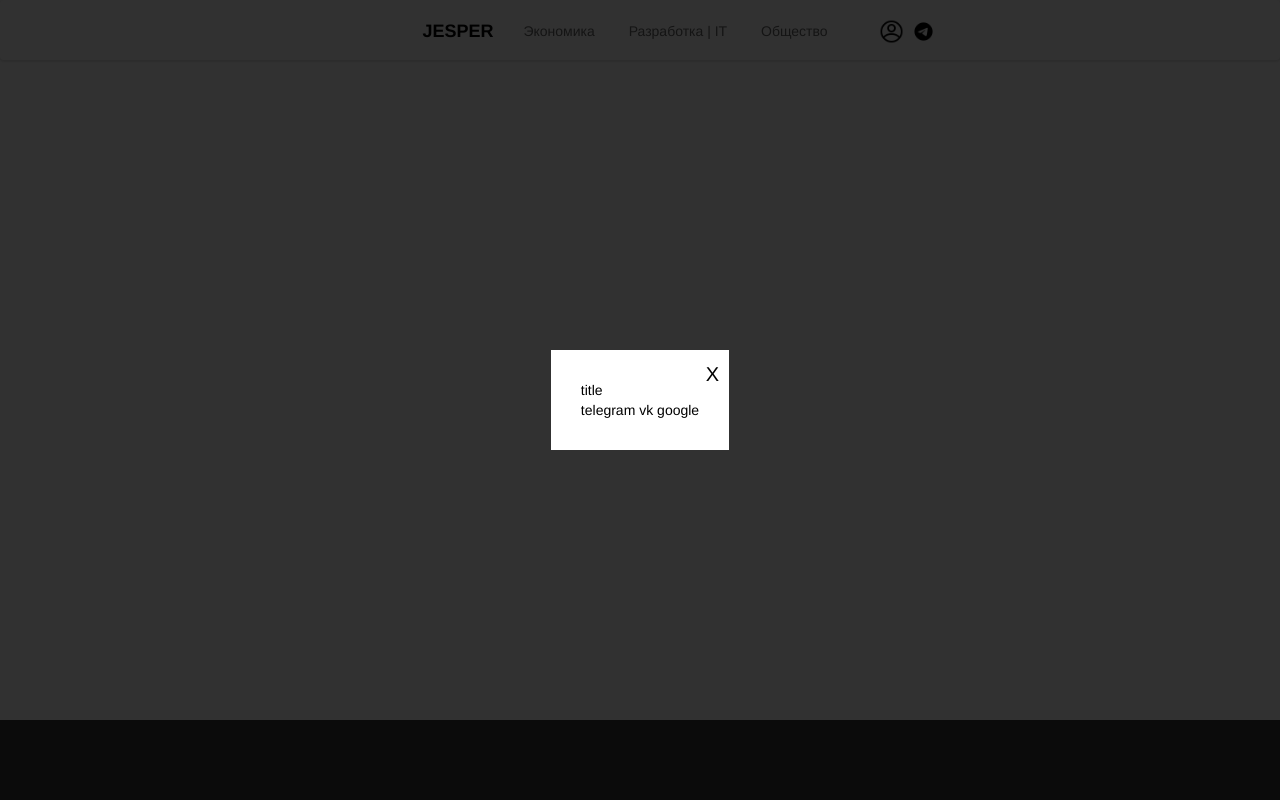
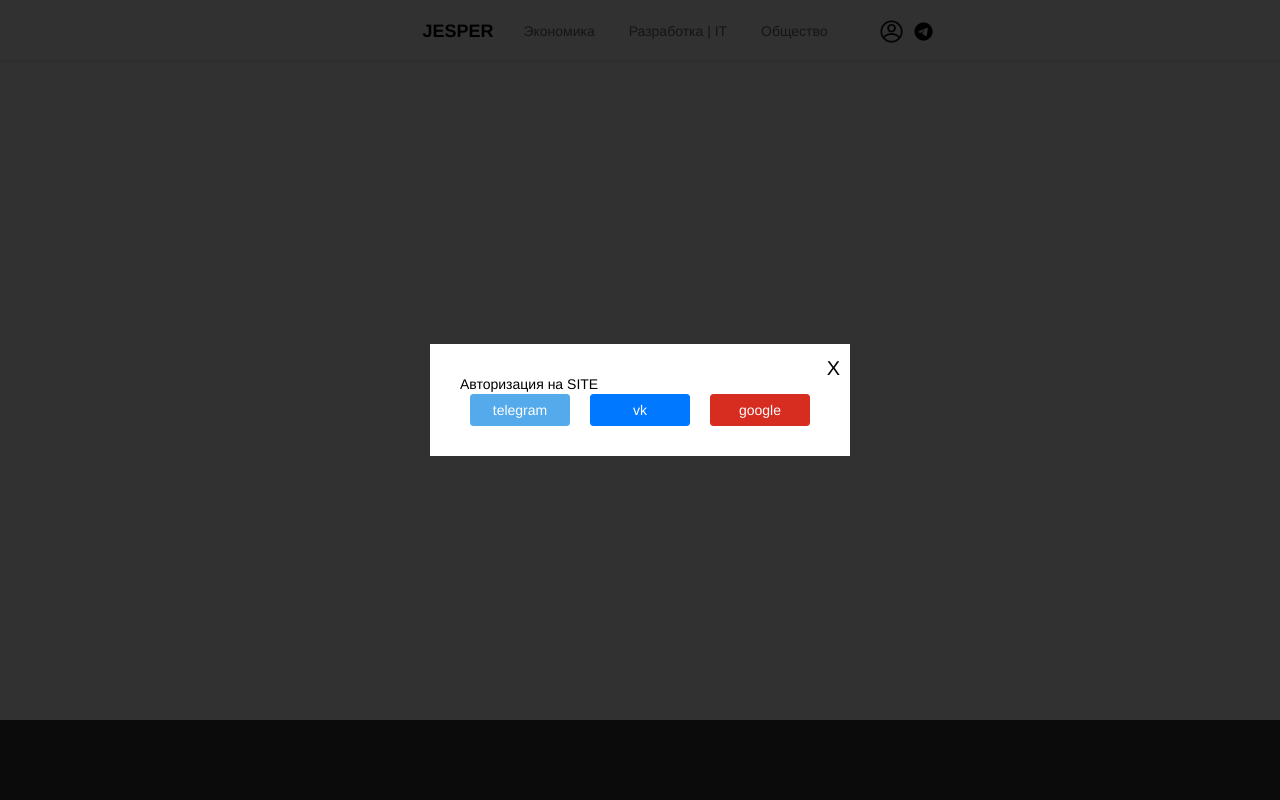
Before and after one commit to beforedisappear/jespersite, a Django app: page /dev/ in a window 1280 px wide, after a click that opens the changed part. Run offline with Django 4.2, Linux system fonts and the light colour scheme; data comes from the database, SQL or seed files in the repository; some libraries are stand-ins or nearby versions.

Commit message:
added btns

```diff
--- a/mainapp/static/mainapp/css/style.css
+++ b/mainapp/static/mainapp/css/style.css
@@ -634,3 +634,71 @@
   color:#000;
   text-decoration: none;
 }
+
+/* tg / vk / goggle button */
+
+.btn_telegram {
+  display: flex;
+  align-items: center;
+  justify-content: center;
+  padding: 5px 5px 5px 5px;
+  border: 1px solid #54aaeb;
+  border-radius: 3px;
+  background: linear-gradient(to bottom, #54aaeb, #54aaeb);
+  color: #ffffff;
+  text-decoration: none;
+  float: left;
+  margin: 0 10px;
+  width: 100px;
+}
+.btn_telegram:hover
+{
+  text-decoration: none;
+  color: #ffffff;
+  cursor: default;
+}
+
+.btn_vk {
+  display: flex;
+  align-items: center;
+  justify-content: center;
+  padding: 5px 5px 5px 5px;
+  border: 1px solid #0078ff;
+  border-radius: 3px;
+  background: linear-gradient(to bottom, #0078ff, #0078ff);
+  color: #ffffff;
+  text-decoration: none;
+  cursor: default;
+  float: left;
+  margin: 0 10px;
+  width: 100px;
+}
+.btn_vk:hover
+{
+  text-decoration: none;
+  color: #ffffff;
+  cursor: default;
+}
+
+.btn_google {
+  display: flex;
+  align-items: center;
+  justify-content: center;
+  padding: 5px 5px 5px 5px;
+  border: 1px solid #d62d20;
+  border-radius: 3px;
+  background: #54aaeb;
+  background: linear-gradient(to bottom, #d62d20, #d62d20);
+  color: #ffffff;
+  text-decoration: none;
+  cursor: default;
+  float: left;
+  margin: 0 10px;
+  width: 100px;
+}
+.btn_google:hover
+{
+  text-decoration: none;
+  color: #ffffff;
+  cursor: default;
+}
--- a/mainapp/templates/mainapp/base.html
+++ b/mainapp/templates/mainapp/base.html
@@ -75,10 +75,12 @@
   <div class="popup__body">
     <div class="popup__content">
       <a href="#header" class="popup__close close-popup">X</a>
-      <div class="popup_title">title</div>
-        <a>telegram</a>
-        <a>vk</a>
-        <a>google</a>
+      <div class="popup_title">Авторизация на SITE</div>
+        <div class="box">
+          <a href="#" class="btn_telegram">telegram</a>
+          <a href="#" class="btn_vk" width="100">vk</a>
+          <a href="#" class="btn_google">google</a>
+        </div>
 
     </div>
   </div>
```
